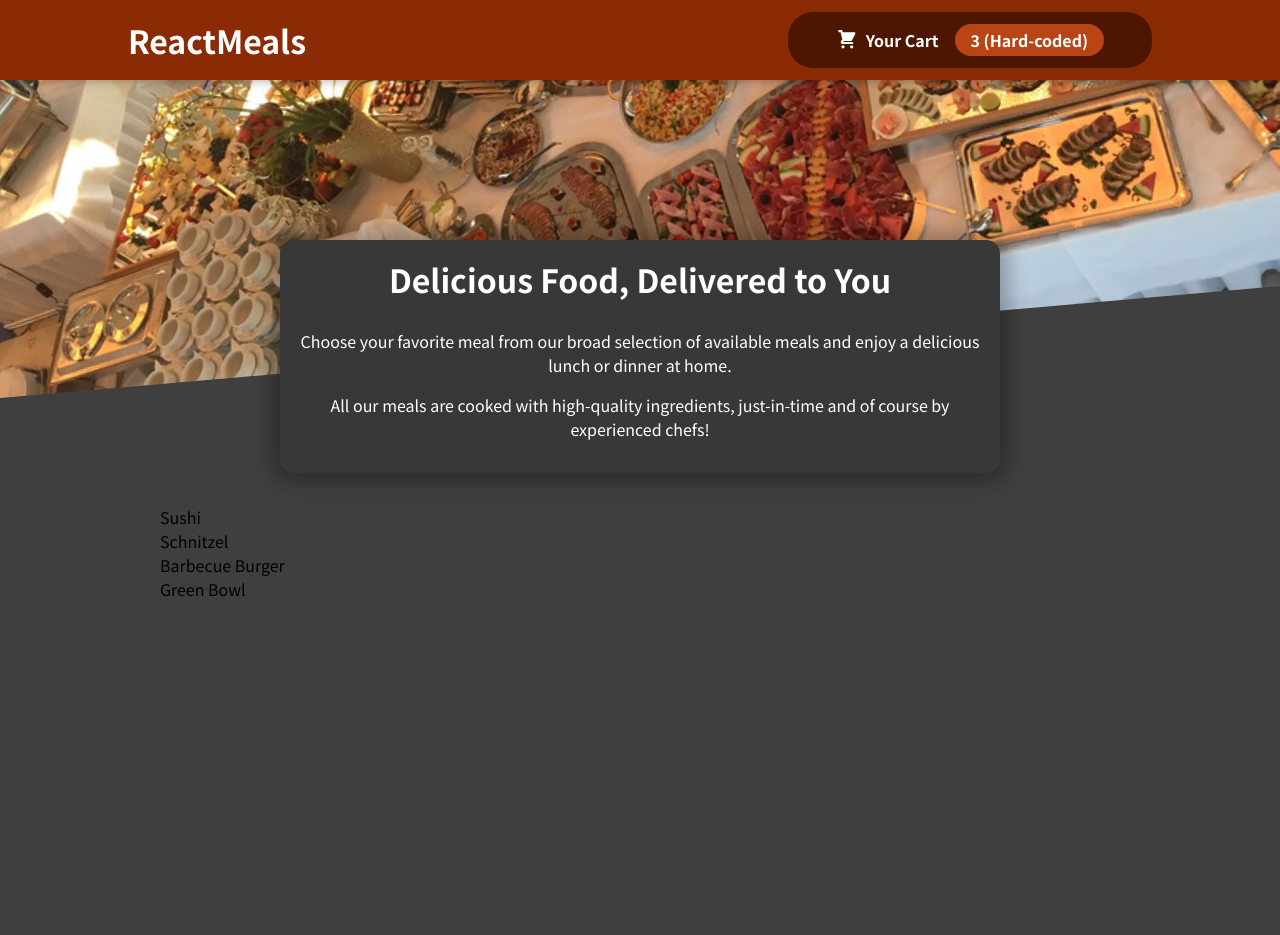
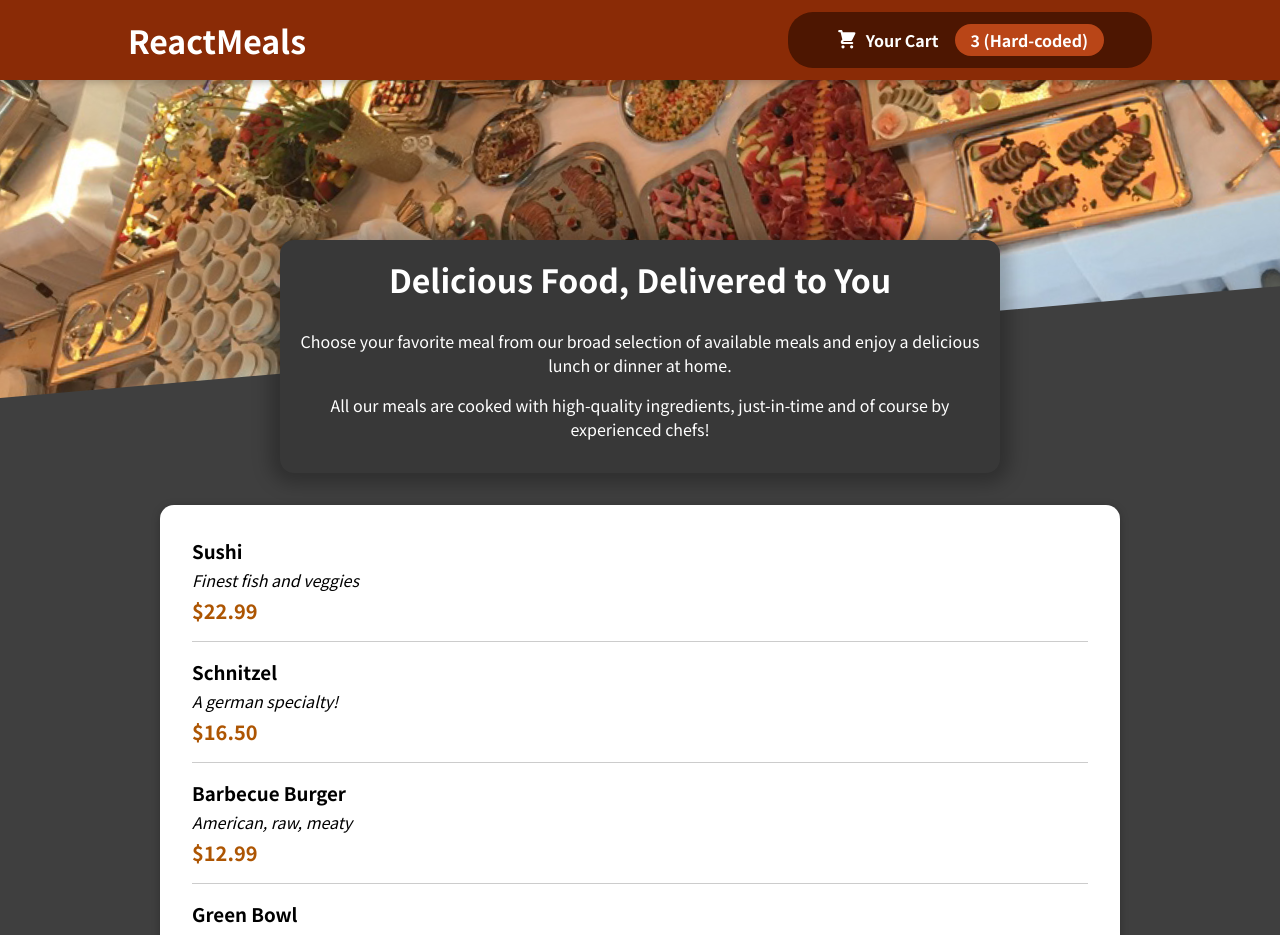
Before and after one commit to alossix/food-order-app, a React (Create React App) app: page / in a window 1280 px wide. Shown: the top 935 px of the page. Before the commit the page ends 800 px from the top, so only its background shows below. Built offline with nearby package versions, Linux system fonts and the light colour scheme.

Commit message:
Meal items array logic

```diff
--- a/src/components/Meals/AvailableMeals.js
+++ b/src/components/Meals/AvailableMeals.js
@@ -1,5 +1,7 @@
 import React from 'react';
 
+import Card from '../UI/Card';
+import MealItem from './MealItem/MealItem';
 import classes from './AvailableMeals.module.css';
 
 const DUMMY_MEALS = [
@@ -30,11 +32,20 @@
 ];
 
 const AvailableMeals = () => {
-  const mealsList = DUMMY_MEALS.map((meal) => <li>{meal.name}</li>);
+  const mealsList = DUMMY_MEALS.map((meal) => (
+    <MealItem
+      key={meal.id}
+      name={meal.name}
+      description={meal.description}
+      price={meal.price}
+    />
+  ));
 
   return (
     <section className={classes.meals}>
-      <ul>{mealsList}</ul>
+      <Card>
+        <ul>{mealsList}</ul>
+      </Card>
     </section>
   );
 };
--- /dev/null
+++ b/src/components/Meals/MealItem/MealItem.js
@@ -0,0 +1,19 @@
+import React from 'react';
+import classes from './MealItem.module.css';
+
+const MealItem = (props) => {
+  const price = `$${props.price.toFixed(2)}`;
+
+  return (
+    <li className={classes.meal}>
+      <div>
+        <h3>{props.name}</h3>
+        <div className={classes.description}>{props.description}</div>
+        <div className={classes.price}>{price}</div>
+      </div>
+      <div></div>
+    </li>
+  );
+};
+
+export default MealItem;
--- /dev/null
+++ b/src/components/Meals/MealItem/MealItem.module.css
@@ -0,0 +1,22 @@
+.meal {
+  display: flex;
+  justify-content: space-between;
+  margin: 1rem;
+  padding-bottom: 1rem;
+  border-bottom: 1px solid #ccc;
+}
+
+.meal h3 {
+  margin: 0 0 0.25rem 0;
+}
+
+.description {
+  font-style: italic;
+}
+
+.price {
+  margin-top: 0.25rem;
+  font-weight: bold;
+  color: #ad5502;
+  font-size: 1.25rem;
+}
--- /dev/null
+++ b/src/components/UI/Card.js
@@ -0,0 +1,8 @@
+import React from 'react';
+import classes from './Card.module.css';
+
+const Card = (props) => {
+  return <div className={classes.card}>{props.children}</div>;
+};
+
+export default Card;
--- /dev/null
+++ b/src/components/UI/Card.module.css
@@ -0,0 +1,6 @@
+.card {
+  padding: 1rem;
+  box-shadow: 0 2px 8px rgba(0, 0, 0, 0.25);
+  border-radius: 14px;
+  background-color: white;
+}
```
Also changed, not shown: src/components/Meals/MealItem/MealItemForm.js (added), 2 other files (tests, documents, lock files or other folders).
